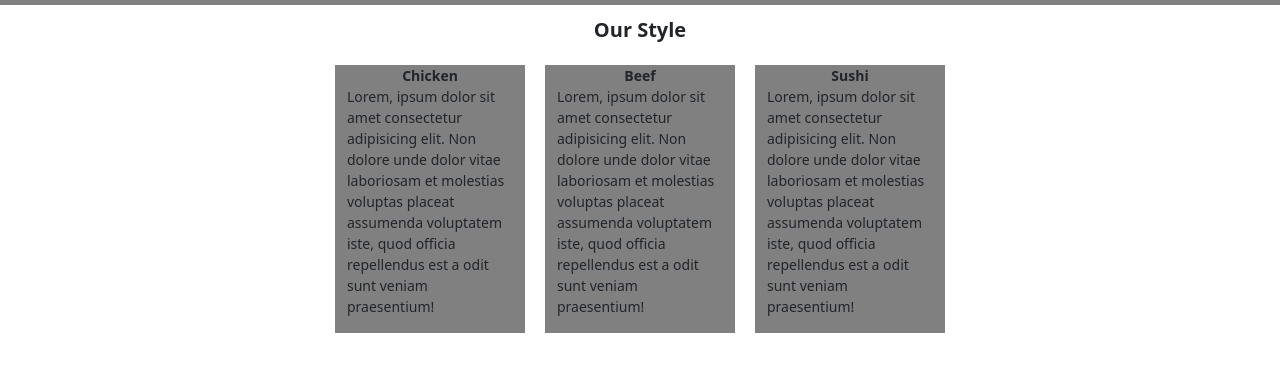
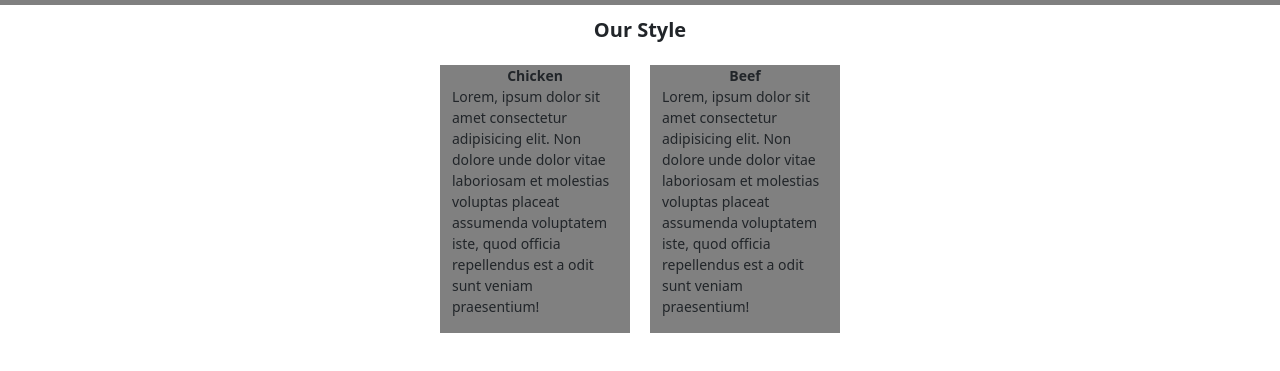
Before and after one commit to giahuyday/module3_solution, a plain HTML site: page index.html in a window 1280 px wide. Shown: the part 51-422 px from the top of the page. Drawn offline with nearby package versions, Linux system fonts and the light colour scheme.

Commit message:
Second Commit

```diff
--- a/index.html
+++ b/index.html
@@ -38,16 +38,5 @@
             <p>Lorem, ipsum dolor sit amet consectetur adipisicing elit. Non dolore unde dolor vitae laboriosam et molestias voluptas placeat assumenda voluptatem iste, quod officia repellendus est a odit sunt veniam praesentium!</p>
 
           </div>
-          <div class="col col-lg-2 col-md-4 col-sm-12 col-xs-12">
-            <div class="food" id="foodname">Sushi</div>
-            <p>Lorem, ipsum dolor sit amet consectetur adipisicing elit. Non dolore unde dolor vitae laboriosam et molestias voluptas placeat assumenda voluptatem iste, quod officia repellendus est a odit sunt veniam praesentium!</p>
-          </div>
-          <!-- <div class="col col-lg-2 col-md-4 col-sm-12 col-xs-12">
-            <div class="food" id="foodname">Sushi</div>
-            <p>Lorem, ipsum dolor sit amet consectetur adipisicing elit.
-
-              Non dolore unde dolor vitae laboriosam et molestias voluptas placeat assumenda voluptatem iste, quod officia repellendus est a odit sunt veniam praesentium!</p>
-
-          </div> -->
       </div>
 </html>
```
